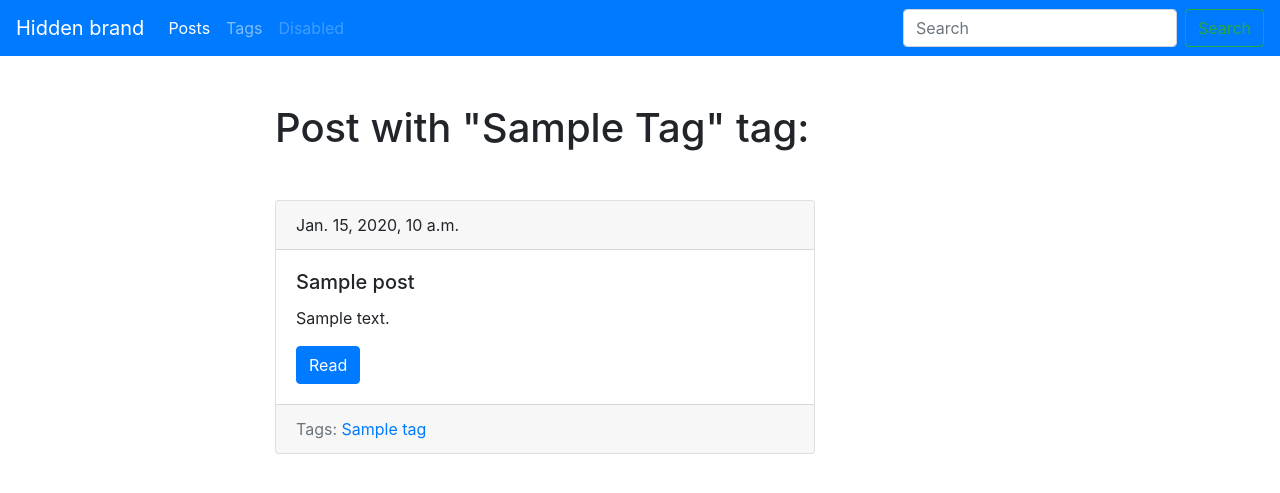
After one commit to rubanwd/app-blog-django, a Django app: template blog/templates/blog/tag_detail.html in a window 1280 px wide. The commit adds this page. Shown: the top 493 px of the page. Run offline with Django 3.2, Linux system fonts and the light colour scheme; the template is opened without the code that fills it: most values are stand-ins (such as "Sample title", 1, 10 or a date in 2020); some libraries are stand-ins or nearby versions.

Commit message:
Creating Model Tag, reletion ManyToMany, includes

```diff
--- /dev/null
+++ b/blog/templates/blog/includes/post_card_template.html
@@ -0,0 +1,16 @@
+<div class="card mb-4">
+    <div class="card-header">
+        {{ post.date_pub }}
+    </div>
+    <div class="card-body">
+        <h5 class="card-title">{{ post.title }}</h5>
+        <p class="card-text">{{ post.body|truncatewords:15 }}</p>
+        <a href="{{ post.get_absolute_url }}" class="btn btn-primary">Read</a>
+    </div>
+    <div class="card-footer text-muted">
+        Tags:
+        {% for tag in post.tags.all %}
+            <a href="{{ tag.get_absolute_url }}">{{ tag.title }}</a>
+        {% endfor %}
+    </div>
+</div>
--- /dev/null
+++ b/blog/templates/blog/tag_detail.html
@@ -0,0 +1,14 @@
+{% extends 'blog/base_blog.html' %}
+
+{% block title %}
+    {{ tag.title }} - {{ block.super }}
+{% endblock %}
+
+{% block content %}
+    <h1 class="mb-5">Post with "{{ tag.title|title }}" tag:</h1>
+
+    {% for post in tag.posts.all %}
+        {% include 'blog/includes/post_card_template.html' %}
+    {% endfor %}
+
+{% endblock %}
--- a/blog/urls.py
+++ b/blog/urls.py
@@ -4,5 +4,7 @@ from .views import *
 
 urlpatterns = [
     path('', posts_list, name='posts_list_url'),
-    path('post/<str:slug>/', post_detail, name='post_detail_url')
+    path('post/<str:slug>/', post_detail, name='post_detail_url'),
+    path('tags/', tags_list, name='tags_list_url'),
+    path('tag/<str:slug>/', tag_detail, name='tag_detail_url')
 ]
--- a/templates/base.html
+++ b/templates/base.html
@@ -21,10 +21,10 @@
             <a class="navbar-brand" href="#">Hidden brand</a>
             <ul class="navbar-nav mr-auto mt-2 mt-lg-0">
                 <li class="nav-item active">
-                    <a class="nav-link" href="{% url 'posts_list_url' %}">Blog</a>
+                    <a class="nav-link" href="{% url 'posts_list_url' %}">Posts</a>
                 </li>
                 <li class="nav-item">
-                    <a class="nav-link" href="#">Link</a>
+                    <a class="nav-link" href="{% url 'tags_list_url' %}">Tags</a>
                 </li>
                 <li class="nav-item">
                     <a class="nav-link disabled" href="#">Disabled</a>
```
Also changed, not shown: blog/models.py (+13 -0 lines), blog/templates/blog/index.html (+3 -13 lines), blog/templates/blog/tags_list.html (added, +14 -0 lines), blog/views.py (+9 -1 lines), blog/migrations/0002_auto_20181224_1708.py (added), db.sqlite3.
